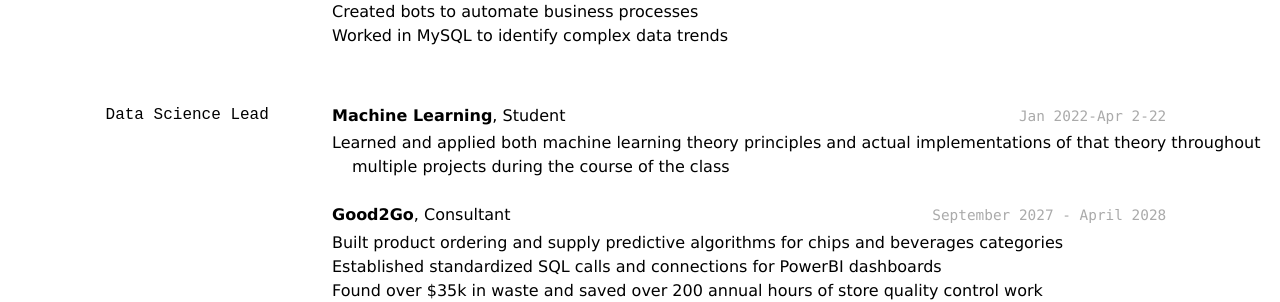
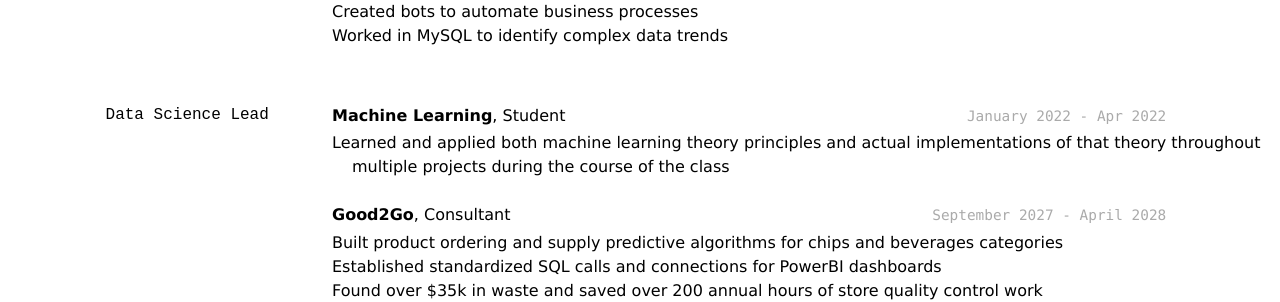
Before and after one commit to ManDrewCat/OSTLER-Resume, a Jekyll site: the page built from docs/index.md, in a window 1280 px wide. Shown: the part 491-793 px from the top of the page. Built offline with Jekyll 4.4.1, drawn with Linux system fonts in a browser that asks for light colours.

Commit message:
Update index.md
Minor date formatting

```diff
--- a/docs/index.md
+++ b/docs/index.md
@@ -42,7 +42,7 @@ __Plena__, American Fork, UT/Remote
 
 ### Data Science Lead
 
-`Jan 2022-Apr 2-22`
+`January 2022 - Apr 2022`
 __Machine Learning__, Student
 
 - Learned and applied both machine learning theory principles and actual implementations of that theory throughout multiple projects during the course of the class
```
